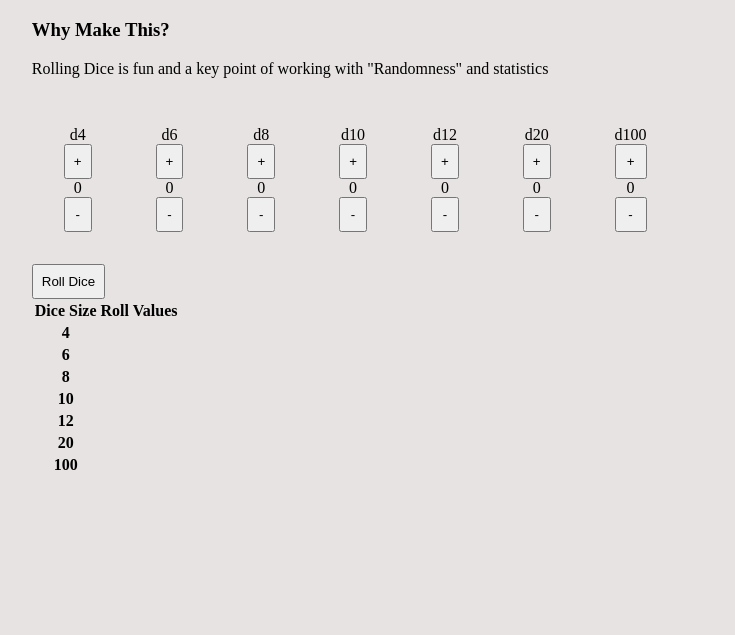
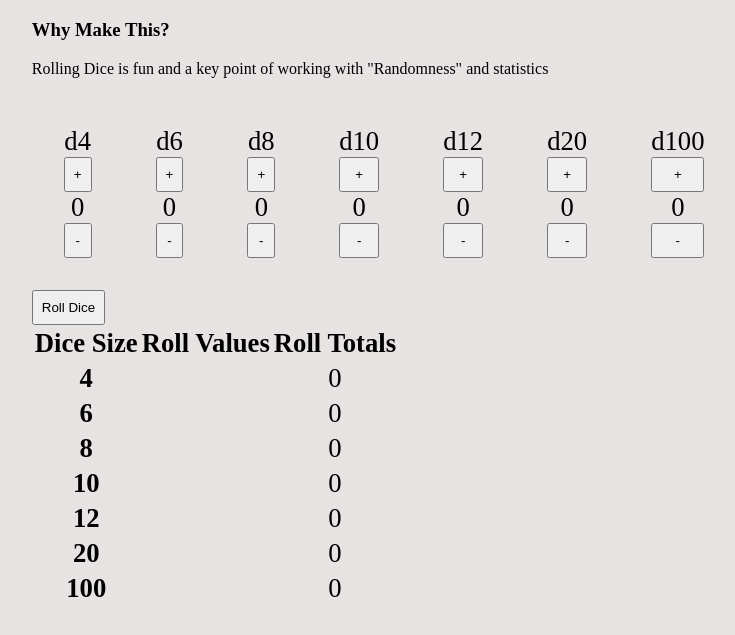
Before and after one commit to ToddTeese/DiceRoller, a plain HTML site: page index.html in a window 1280 px wide. Both pictures are taken after a click on the button "Roll Dice". Shown: the part 61-696 px from the top of the page, without its empty margins (229-964 px from the left). Drawn offline with Linux system fonts and the light colour scheme.

Commit message:
minor cleanup into functions

```diff
--- a/main.css
+++ b/main.css
@@ -14,4 +14,10 @@ button {
 .diceSection {
     padding: 2rem;
     text-align: center;
+    font-size: 20pt;
 }
+
+#diceResults {
+    text-align: center;
+    font-size: 20pt;
+}
--- a/main.js
+++ b/main.js
@@ -1,8 +1,16 @@
+// ELEMENTS
 const buttonElement = document.querySelector('#rollButton');
 const resultsElement = document.querySelector('#diceResults');
+const diceSelector = document.querySelector('#diceSelector');
+// ELEMENTS
+
+// DATA
 let dice = {4:0, 6:0, 8:0, 10:0, 12:0, 20: 0, 100: 0}; // keys : diceSizes, values: numberOfDice
 let diceResults = {}
+// DATA
 
+
+// DICE FUNCTIONS
 function rollDie(size) {
     return Math.floor((Math.random() * size) + 1);
 }
@@ -17,100 +25,12 @@ function rollDice() {
         for(let j = 0; j < currentNumber; j++) {
             const value = rollDie(currentSize);
             diceResults[currentSize].push(value);
-            console.log(diceResults);
         }
     }
     displayDiceResults();
 }
 
-function displayDiceResults() {
-    const diceSizes = Object.keys(diceResults);
-    resultsElement.innerHTML = '';
-    const tableEle = document.createElement('table');
-    const tableHeader = document.createElement('thead');
-    const tableHeaderRow = document.createElement('tr');
-    const sizeTitle = document.createElement('th');
-    sizeTitle.innerHTML = 'Dice Size';
-    sizeTitle.scope = 'col';
-    tableHeaderRow.appendChild(sizeTitle);
-    const valueTitle = document.createElement('th');
-    valueTitle.innerHTML = 'Roll Values';
-    valueTitle.scope = 'col';
-    tableHeaderRow.appendChild(valueTitle);
-    tableHeader.appendChild(tableHeaderRow);
-    tableEle.appendChild(tableHeader);
-
-    const tableBody = document.createElement('tbody');
-    for(let i = 0; i < diceSizes.length; i++) {
-        const currentSize = diceSizes[i];
-        const currentValues = diceResults[currentSize];
-        // create row
-        const newRow = document.createElement('tr');
-        // create head
-        const newHead = document.createElement('th');
-        newHead.innerText = currentSize;
-        newRow.appendChild(newHead);
-        // create value
-        const newValue = document.createElement('td');
-        newValue.innerText = currentValues.join(', ');
-        newRow.appendChild(newValue);
-        tableBody.appendChild(newRow);
-    }
-    tableEle.appendChild(tableBody);
-
-    resultsElement.appendChild(tableEle);
-}
-
-buttonElement.onclick = () => {rollDice()}
-
-const diceSelector = document.querySelector('#diceSelector');
-
-// we need to build a methodology
-function displayDiceSelector() {
-    // use dice object
-    const diceSizes = Object.keys(dice);
-    diceSelector.innerHTML = ''; // kill values
-
-
-    for(let i = 0; i < diceSizes.length; i++) {
-        const currentSize = diceSizes[i];
-        const currentValue = dice[currentSize];
-        const newSection = document.createElement('div');
-        newSection.classList = 'diceSection';
-        newSection.style = 'display:flex; flex-direction:column';
-        // d6
-        const titleSpan = document.createElement('span');
-        titleSpan.innerText = 'd' + currentSize;
-        newSection.appendChild(titleSpan);
-        // d6
-
-        // + button
-        const plusButton = document.createElement('button');
-        plusButton.innerText = '+';
-        plusButton.onclick = () => {addDice(currentSize)}
-        newSection.appendChild(plusButton);
-        // + button
-
-        // Number
-        const valueSpan = document.createElement('span');
-        valueSpan.innerText = currentValue;
-        newSection.appendChild(valueSpan);
-        // Number
-
-        // - button
-        const minusButton = document.createElement('button');
-        minusButton.innerText = '-';
-        minusButton.onclick = () => {removeDice(currentSize)}
-        newSection.appendChild(minusButton);
-        // - button
-
-        diceSelector.appendChild(newSection);
-
-    }
-}
-
 function addDice(size) {
-    console.log(size);
     dice[size]++;
     displayDiceSelector();
 }
@@ -122,5 +42,106 @@ function removeDice(size) {
     }
     displayDiceSelector();
 }
+// DICE FUNCTIONS
+
+// DATA MANIPULATION
+function getTotal(values) {
+    let total = 0;
+    for(let i = 0; i < values.length; i++) {
+        total += values[i];
+    }
+    return total;
+}
+// DATA MANIPULATION
+
+// VIEW ELEMENT
+function newElement(type, innerHTML, options) {
+    const newEle = document.createElement(type);
+    newEle.innerText = innerHTML;
+
+    if(options != undefined) {
+        const optionKeys = Object.keys(options);
+        for(let i = 0; i < optionKeys.length; i++) {
+            const currentOption = optionKeys[i];
+            newEle[currentOption] = options[currentOption];
+        }
+    }
+    return newEle;
+}
+// VIEW ELEMENT
+
+// DISPLAY
+function displayDiceResults() {
+    const diceSizes = Object.keys(diceResults);
+    resultsElement.innerHTML = '';
+    const tableEle = document.createElement('table');
+    const tableHeader = document.createElement('thead');
+    const tableHeaderRow = document.createElement('tr');
+
+    // add dice size header
+    tableHeaderRow.appendChild(newElement('th', 'Dice Size', {scope:'col'}));
+
+    // add roll values
+    tableHeaderRow.appendChild(newElement('th', 'Roll Values', {scope:'col'}));
+
+    // add roll totals
+    tableHeaderRow.appendChild(newElement('th', 'Roll Totals', {scope:'col'}));
+
+    tableHeader.appendChild(tableHeaderRow);
+    tableEle.appendChild(tableHeader);
+
+    const tableBody = document.createElement('tbody');
+    for(let i = 0; i < diceSizes.length; i++) {
+        const currentSize = diceSizes[i];
+        const currentValues = diceResults[currentSize];
+        // create row
+        const newRow = document.createElement('tr');
+        // create head
+        newRow.appendChild(newElement('th', currentSize));
+        // create value
+        newRow.appendChild(newElement('td', currentValues.join(', ')));
+        // create total
+        newRow.appendChild(newElement('td', getTotal(currentValues)));
+
+        tableBody.appendChild(newRow);
+    }
+    tableEle.appendChild(tableBody);
+
+    resultsElement.appendChild(tableEle);
+}
+
+function displayDiceSelector() {
+    // use dice object
+    const diceSizes = Object.keys(dice);
+    diceSelector.innerHTML = ''; // kill values
+
+    for(let i = 0; i < diceSizes.length; i++) {
+        const currentSize = diceSizes[i];
+        const currentValue = dice[currentSize];
+
+        // const newSection = document.createElement('div');
+        const newSection = newElement('div', '', {classList: 'diceSection', style: 'display:flex; flex-direction:column'});
+
+        // d6
+        newSection.appendChild(newElement('span', 'd' + currentSize));
+
+        // + button
+        newSection.appendChild(newElement('button', '+', {onclick: () => {addDice(currentSize)}}));
+
+        // Number
+        newSection.appendChild(newElement('span', currentValue));
+
+        // - button
+        newSection.appendChild(newElement('button', '-', {onclick: () => {removeDice(currentSize)}}));
+
+        diceSelector.appendChild(newSection);
+
+    }
+}
+// DISPLAY
+
+buttonElement.onclick = () => {rollDice()}
+
+displayDiceResults();
 
 displayDiceSelector();
```
